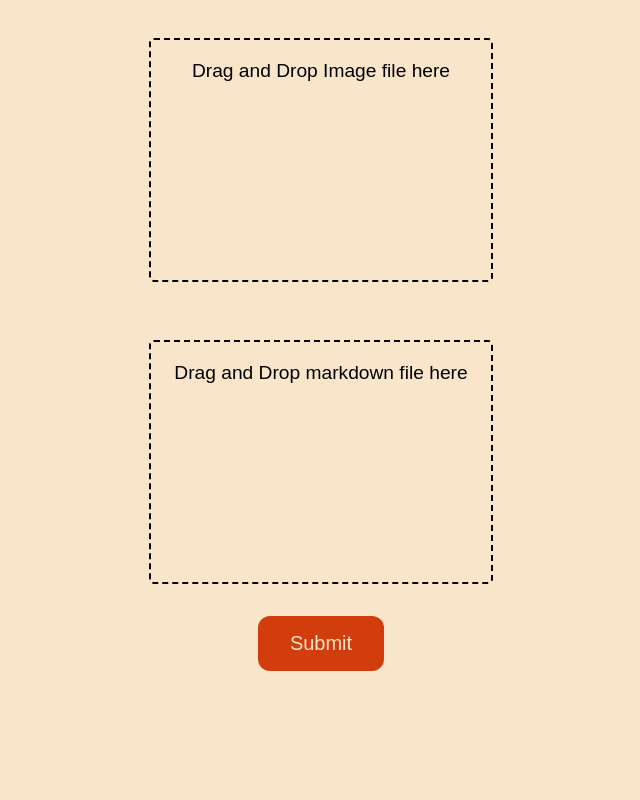
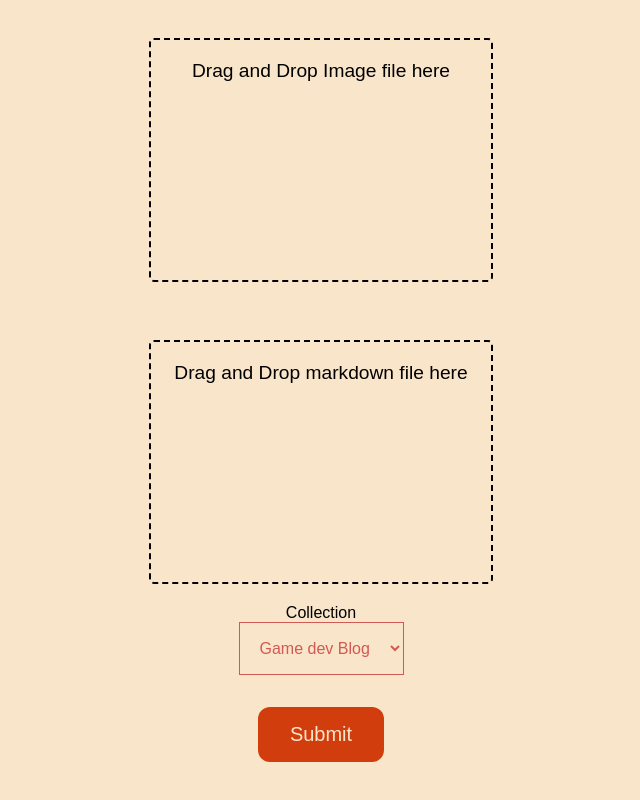
Before and after one commit to dubeyKartikay/BlogArticlePublisher, an Electron app: page UI/index.HTML in a window 800 px wide. Shown: the part 614-1414 px from the top of the page, without its empty margins (79-719 px from the left). Before the commit the page ends 1293 px from the top, so only its background shows below. Drawn offline with Linux system fonts and the light colour scheme.

Commit message:
multiple collections support

```diff
--- a/UI/index.HTML
+++ b/UI/index.HTML
@@ -45,6 +45,9 @@
             <input required type="text" name="time" id="time" />
             <span>Time to read</span>
           </div>
+
+
+
           <br />
           <!-- <label for="image">Image</label> -->
           <div class="drop-area" id="image">
@@ -56,6 +59,14 @@
           <div class="drop-area" id="content">
             <div class="errorBox"></div>
             <span>Drag and Drop markdown file here</span>
+          </div>
+          <div class="collection-select-container" >
+            <span class="collection-heading" >Collection</span>
+            <select name="collection" id="collection">
+              <option value="blogs">Game dev Blog</option>
+              <option value="devlogs">Dev logs</option>
+              <option value="editorials">Editorials</option>
+            </select>
           </div>
           <div id="progress-bar" class="progress-bar">
             <div id="progress" class="progress"></div>
--- a/UI/scripts/renderer.js
+++ b/UI/scripts/renderer.js
@@ -16,7 +16,7 @@ async function sendForm(event) {
     handleErrorFile(dropAreaContent);
     return;
   }
-  const { heading, subhead, time } = event.target;
+  const { heading, subhead, time,collection } = event.target;
   const data = {
     heading: heading.value,
     subHeading: subhead.value,
@@ -24,6 +24,7 @@ async function sendForm(event) {
     img: imageFileData,
     content: blogMarkDown,
     content_path: getContentPath(),
+    collection:collection.value,
   };
   // console.log(btoa(data.content));
 
--- a/UI/scripts/submissionProgress.js
+++ b/UI/scripts/submissionProgress.js
@@ -14,6 +14,7 @@ function setProgress(state, progress, message = "") {
     progressTextElement.innerText = `Error: ${message}`;
     resetButton.classList.remove("hide-submit");
     resetButton.classList.add("reset-error");
+    submitButton.classList.remove("hide-submit");
     window.scrollTo(0, document.body.scrollHeight);
   } else {
     message = message == "" ? `${progress}%` : message;
--- a/UI/styles/styles.css
+++ b/UI/styles/styles.css
@@ -66,7 +66,7 @@ body {
 .submit{
 	cursor: pointer;
 	display: block;
-	margin: 0 auto;
+	margin: 2rem auto;
 	padding: 1rem 2rem;
 	font-size: 20px;
 	background: #d23d0e;
@@ -137,3 +137,21 @@ img{
 	max-width: 500px;
 
 }
+
+.collection-select-container{
+	display: flex;
+	flex-direction: column;
+	justify-content: center;
+	align-items: center;
+
+}
+#collection{
+	padding: 1rem;
+	font-size: 16px;
+	background: transparent;
+	color: #d15a54;
+	border-color: #d15a54;
+}
+.collection-heading{
+	font-size: 16px;
+}
--- a/Utils/gitHubUtils.js
+++ b/Utils/gitHubUtils.js
@@ -32,9 +32,9 @@ async function uploadFileToGitHub(data) {
     }
     await res.data;
 
-    if(res.status == 201){
-        console.log(res.data);
-    }
+    // if(res.status == 201){
+    //     // console.log(res.data);
+    // }
   }
   catch (err){
     log.error(err);
--- a/Utils/mongoDbUtils.js
+++ b/Utils/mongoDbUtils.js
@@ -33,7 +33,7 @@ async function insertData(data) {
     // Connect to MongoDB
     // Select the database and collection
     const db = client.db(dbName);
-    const collection = db.collection("blogs");
+    const collection = db.collection(data.collection);
 
     const result = await collection.insertOne(mongodbData);
     console.log(
@@ -54,10 +54,10 @@ async function rollback(data) {
     // Connect to MongoDB
     // Select the database and collection
     const db = client.db(dbName);
-    const collection = db.collection("blogs");
+    const collection = db.collection(data.collection);
     console.log(data._id);
     const result = await collection.deleteOne({ _id: data._id });
-    console.log(`deleted ${data._id} document from the blogs collection.`);
+    console.log(`deleted ${data._id} document from the ${data.collection} collection.`);
   } catch (error) {
     log.error(
       "Error occurred while deleting data please delete the data from mongodb manually",
--- a/Utils/revalidate.js
+++ b/Utils/revalidate.js
@@ -13,7 +13,7 @@ function revalidateStaticWeb(){
         }).then((res)=>{
             if(res.status == 200){
                 res.json().then((dat)=>{
-                    log.info(dat)
+                    // log.info(dat)
                     if(dat.message == "Invalid token"){
                         log.error("Invalid Token")
                         log.error(dat)
--- a/Utils/uploadToImgur.js
+++ b/Utils/uploadToImgur.js
@@ -20,7 +20,7 @@ async function uploadLocalImagesToImgur(data){
       const imageData = await readImage(imagePath);
       const res = await uploadToImgur(imageData);
       newLink = res.data.link;
-      log.debug(res)
+      // log.debug(res)
     }
     catch (err){
       throw err
--- a/main.js
+++ b/main.js
@@ -29,7 +29,6 @@ const createWindow = () => {
 ipcMain.on("form-submission", async (event, data) => {
   sendProgress(LOADING_STATES.PARSING_DATA);
   try{
-
     await parseAndProcess(data);
     sendProgress(LOADING_STATES.UPLOADING_THUMBNAIL_TO_IMGUR);
 
```
